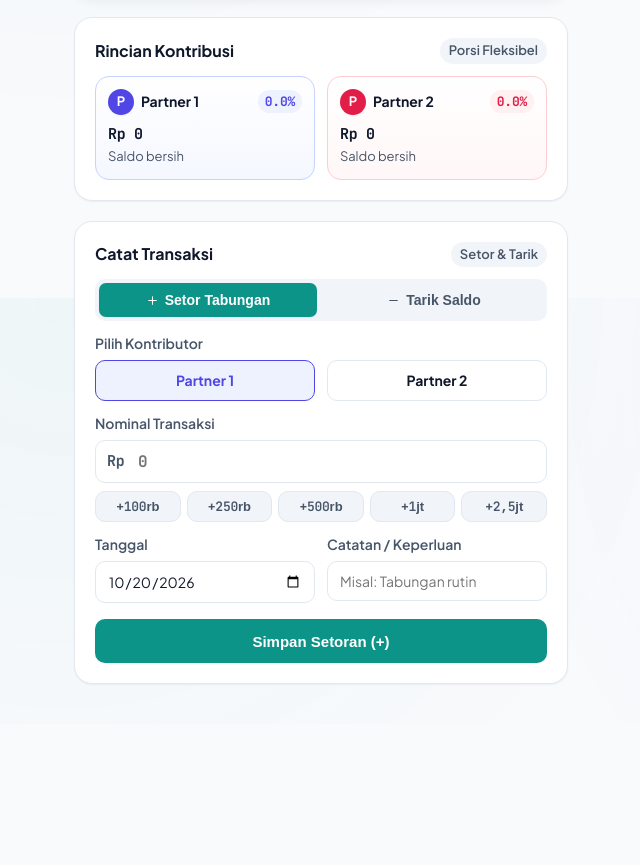
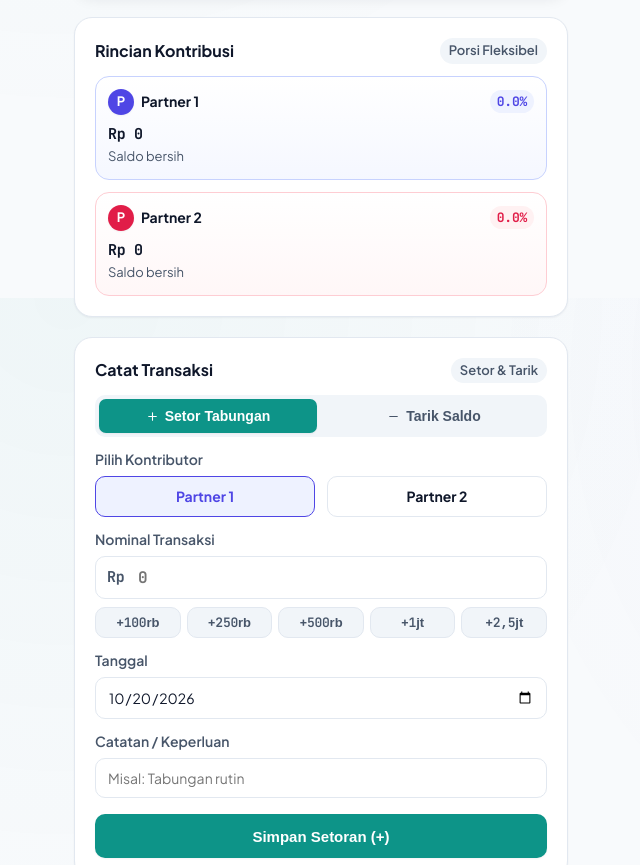
Before and after one commit to agprayogaku/kitatabung, a plain HTML site: page index.html in a window 1280 px wide. Shown: the part 502-1367 px from the top of the page, without its empty margins (62-702 px from the left). Before the commit the page ends 1226 px from the top, so only its background shows below. Drawn offline with Linux system fonts and the light colour scheme.

Commit message:
style: susun kartu kontribusi dan input tanggal/catatan secara menurun

```diff
--- a/index.html
+++ b/index.html
@@ -659,10 +659,10 @@ html[data-theme="dark"] .theme-switch-thumb {
   white-space: nowrap;
 }
 
-/* 2. Kartu Rincian Kontribusi */
+/* 2. Kartu Rincian Kontribusi (Tersusun Menurun) */
 .contributors-grid {
   display: grid;
-  grid-template-columns: repeat(2, minmax(0, 1fr));
+  grid-template-columns: 1fr;
   gap: var(--space-sm);
 }
 
@@ -689,6 +689,14 @@ html[data-theme="dark"] .theme-switch-thumb {
 
 .member-card:hover {
   box-shadow: var(--shadow-sm);
+}
+
+.member-card.m1:hover {
+  border-color: var(--m1-primary);
+}
+
+.member-card.m2:hover {
+  border-color: var(--m2-primary);
 }
 
 .member-header {
@@ -951,6 +959,13 @@ html[data-theme="dark"] .theme-switch-thumb {
 .form-row-2 {
   display: grid;
   grid-template-columns: 1fr 1fr;
+  gap: var(--space-sm);
+}
+
+/* Baris formulir yang selalu menurun (satu kolom) */
+.form-row-stack {
+  display: grid;
+  grid-template-columns: 1fr;
   gap: var(--space-sm);
 }
 
@@ -1544,7 +1559,7 @@ html[data-theme="dark"] .theme-switch-thumb {
             </div>
           </div>
 
-          <div class="form-group form-row-2">
+          <div class="form-group form-row-stack">
             <div>
               <label class="form-label" for="txDateInput">Tanggal</label>
               <input type="date" id="txDateInput" class="form-input" required />
```
